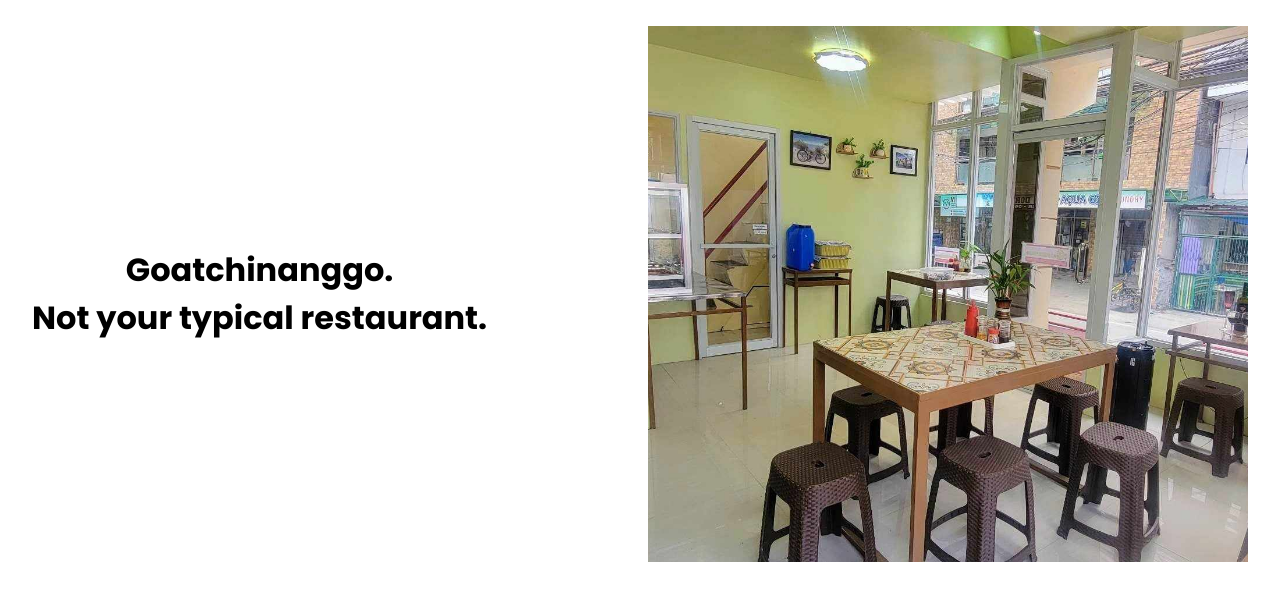
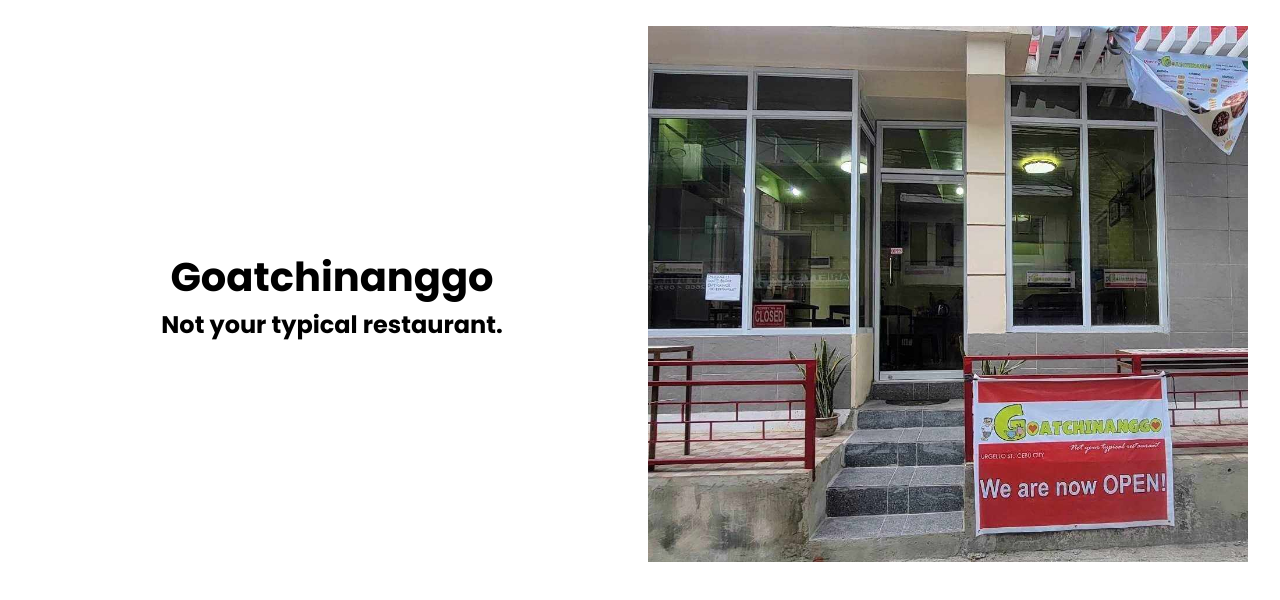
Before and after one commit to alabador/goatchinanggo, an Astro site: page / in a window 1280 px wide. Shown: the part 86-686 px from the top of the page. Built offline with nearby package versions, Linux system fonts and the light colour scheme; Astro itself is replaced by a stand-in of ours.

Commit message:
Change hero image

```diff
--- a/src/components/Hero.astro
+++ b/src/components/Hero.astro
@@ -4,7 +4,8 @@ import interior from '../images/restaurant_interior.jpg'
 
 <section class="hero-section">
     <div class="hero-title-container">
-        <h1 class="hero-title">Goatchinanggo. <br> Not your typical restaurant.</h1>
+        <h1 class="hero-title">Goatchinanggo</h1>
+        <h2 class="hero-subtitle">Not your typical restaurant.</h2>
     </div>
     <div class="hero-image-container">
         <!-- <img class="hero-image" src={interior} alt="restaurant interior"> -->
@@ -16,10 +17,13 @@ import interior from '../images/restaurant_interior.jpg'
         min-height: 600px;
         padding: 2rem;
         display: inline-block;
+        width: 100%;
     }
 
     .hero-title-container {
         display: flex;
+        flex-direction: column;
+        justify-content: center;
         align-items: center;
         padding-bottom: 2rem;
     }
@@ -30,8 +34,13 @@ import interior from '../images/restaurant_interior.jpg'
         text-align: center;
     }
 
+    .hero-subtitle {
+        text-align: center;
+        font-size: 1.2rem;
+    }
+
     .hero-image-container {
-        background-image: url('../images/restaurant_interior.jpg');
+        background-image: url('../images/restaurant_exterior.jpg');
         background-size: cover;
         background-repeat: no-repeat;
         background-position: center;
@@ -55,5 +64,13 @@ import interior from '../images/restaurant_interior.jpg'
             height: auto;
         }
     }
+    @media screen and (min-width: 600px) {
+        .hero-title {
+            font-size: 2.5rem;
+        }
+        .hero-subtitle {
+            font-size: 1.5rem;
+        }
+    }
 
 </style>
```
Also changed, not shown: src/images/restaurant_exterior.jpg (added).
